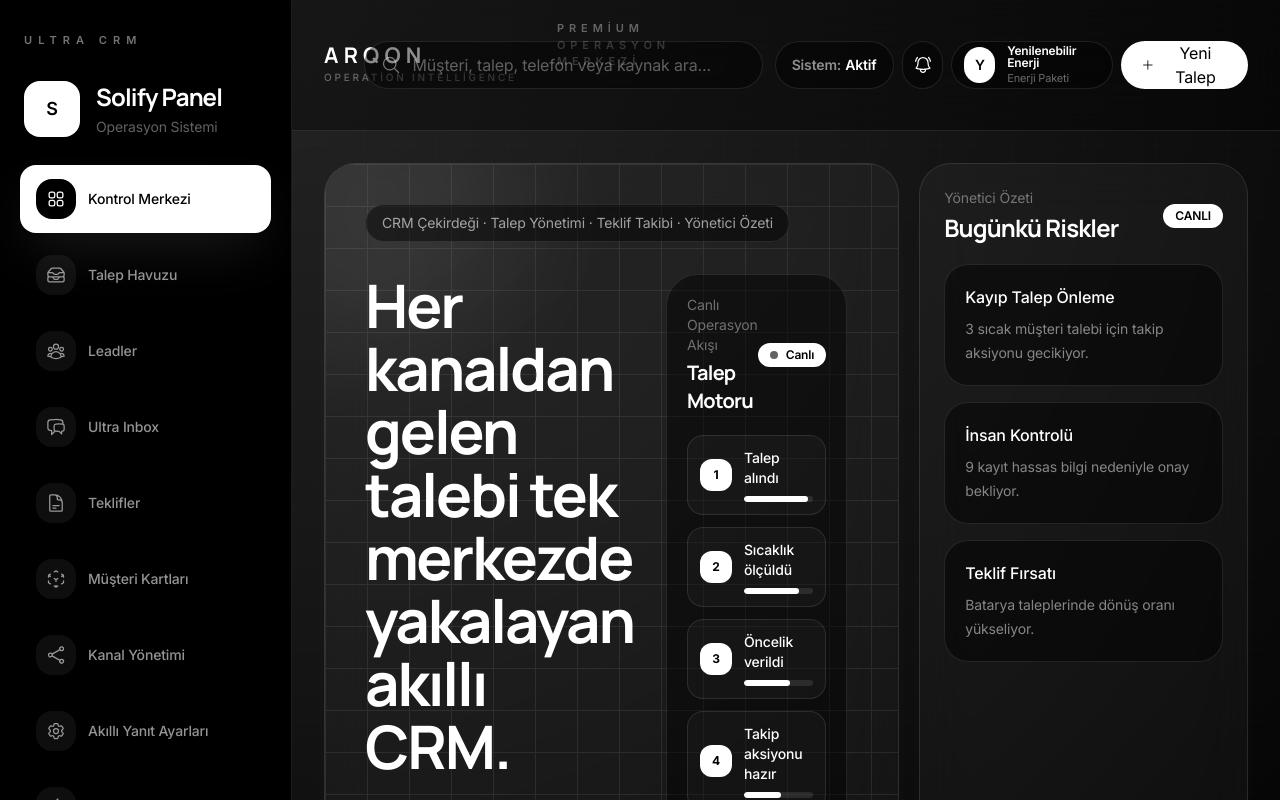
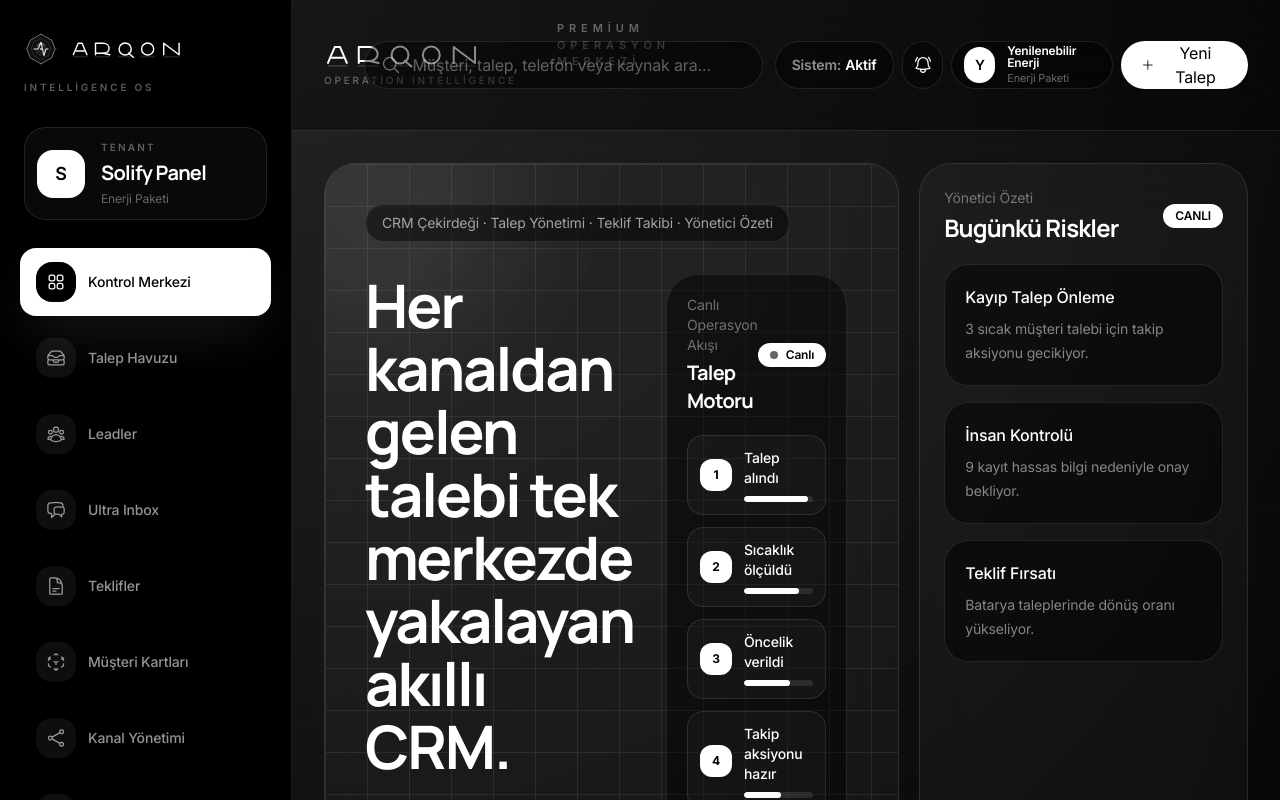
Before and after one commit to ULTRABRT/ultra-crm-panel, a Next.js app: page / in a window 1280 px wide. Shown: the top 800 px of the page. Built offline with nearby package versions, Linux system fonts and the light colour scheme.

Commit message:
add arqon brand logo system

```diff
--- a/components/Header.tsx
+++ b/components/Header.tsx
@@ -6,6 +6,7 @@ import {
   HiOutlineMagnifyingGlass,
   HiOutlinePlus,
 } from "react-icons/hi2";
+import { ArqonWordmark } from "./brand/ArqonWordmark";
 import { useDnaSafe } from "../context/DnaContext";
 import { resolveLabel } from "../lib/dna/keys";
 
@@ -77,9 +78,11 @@ export function Header() {
       <div className="flex min-h-[104px] flex-col gap-4 px-5 py-5 lg:flex-row lg:items-center lg:justify-between lg:px-8">
         <div className="flex min-w-0 flex-col gap-3 sm:flex-row sm:items-center sm:gap-5">
           <div className="shrink-0">
-            <div className="arqon-wordmark text-[1.35rem] font-bold leading-none tracking-[0.24em] text-white">
-              ARQON
-            </div>
+            <ArqonWordmark
+              className="h-7 w-40"
+              decorative={false}
+              label="Arqon"
+            />
             <div className="mt-1 text-[10px] font-medium uppercase tracking-[0.28em] text-white/35">
               Operation Intelligence
             </div>
--- a/components/Sidebar.tsx
+++ b/components/Sidebar.tsx
@@ -14,6 +14,7 @@ import {
   HiOutlineSquares2X2,
   HiOutlineUserGroup,
 } from "react-icons/hi2";
+import { ArqonLockup } from "./brand/ArqonLockup";
 
 type SidebarItem = {
   label: string;
@@ -84,20 +85,26 @@ export function Sidebar() {
     <aside className="sticky top-0 hidden h-screen w-[292px] shrink-0 border-r border-white/10 bg-black/80 backdrop-blur-2xl lg:flex">
       <div className="flex min-h-0 w-full flex-col">
         <div className="shrink-0 px-6 pb-5 pt-8">
-          <p className="text-[11px] font-semibold uppercase tracking-[0.55em] text-white/45">
-            Ultra CRM
-          </p>
+          <div>
+            <ArqonLockup emblemSize={34} />
+            <p className="mt-2 text-[10px] font-semibold uppercase tracking-[0.28em] text-white/35">
+              Intelligence OS
+            </p>
+          </div>
 
-          <div className="mt-8 flex items-center gap-4">
-            <div className="flex h-14 w-14 shrink-0 items-center justify-center rounded-2xl bg-white text-lg font-semibold text-black">
+          <div className="mt-8 flex items-center gap-4 rounded-[1.35rem] border border-white/10 bg-white/[0.035] p-3">
+            <div className="flex h-12 w-12 shrink-0 items-center justify-center rounded-2xl bg-white text-lg font-semibold text-black">
               S
             </div>
 
             <div className="min-w-0">
-              <h2 className="truncate text-2xl font-semibold tracking-tight text-white">
+              <p className="text-[10px] font-semibold uppercase tracking-[0.22em] text-white/35">
+                Tenant
+              </p>
+              <h2 className="mt-1 truncate text-xl font-semibold tracking-tight text-white">
                 Solify Panel
               </h2>
-              <p className="mt-1 text-sm text-white/38">Operasyon Sistemi</p>
+              <p className="mt-1 text-xs text-white/38">Enerji Paketi</p>
             </div>
           </div>
         </div>
--- a/components/boot/BootScreen.tsx
+++ b/components/boot/BootScreen.tsx
@@ -1,4 +1,7 @@
 import type { CSSProperties } from "react";
+
+import { ArqonEmblem } from "../brand/ArqonEmblem";
+import { ArqonWordmark } from "../brand/ArqonWordmark";
 
 /**
  * Arqon — Boot Screen (Master)
@@ -21,7 +24,6 @@ type BootScreenProps = {
   onSkip: () => void;
 };
 
-const WORDMARK = "ARQON".split("");
 const SIGNAL_TEXT = "Operasyon merkezi hazirlaniyor";
 
 /** SVG path "kalemle ciziliyor" efekti — gecikmeli stroke reveal */
@@ -271,25 +273,28 @@ export function BootScreen({
                 />
               </svg>
             </div>
+
+            <div className="pointer-events-none absolute inset-0 flex items-center justify-center">
+              <ArqonEmblem
+                className="h-24 w-24 opacity-95 drop-shadow-[0_0_28px_rgba(255,255,255,0.12)]"
+                decorative
+                size={96}
+              />
+            </div>
           </div>
 
           {/* ---- Wordmark ---- */}
-          <div className="mb-5 flex items-center justify-center">
-            {WORDMARK.map((letter, index) => (
-              <span
-                key={`${letter}-${index}`}
-                className={`arqon-letter inline-block text-[clamp(2.6rem,5vw,4.25rem)] font-semibold tracking-[0.52em] text-white ${
-                  reducedMotion ? "arqon-letter--static" : ""
-                }`}
-                style={{
-                  animationDelay: `${2.6 + index * 0.09}s`,
-                  fontFamily: "var(--font-geist-sans), sans-serif",
-                  paddingLeft: index === 0 ? "0.52em" : undefined,
-                }}
-              >
-                {letter}
-              </span>
-            ))}
+          <div
+            className={`arqon-letter mb-5 flex items-center justify-center ${
+              reducedMotion ? "arqon-letter--static" : ""
+            }`}
+            style={{ animationDelay: "2.6s" }}
+          >
+            <ArqonWordmark
+              className="h-16 w-[21rem] max-w-[82vw]"
+              decorative={false}
+              label="Arqon"
+            />
           </div>
 
           {/* ---- Tagline ---- */}
@@ -297,7 +302,7 @@ export function BootScreen({
             className={`arqon-tagline mb-12 text-[0.78rem] uppercase tracking-[0.42em] text-white/45 ${
               reducedMotion ? "arqon-tagline--static" : ""
             }`}
-            style={{ fontFamily: "var(--font-geist-sans), sans-serif" }}
+            style={{ fontFamily: "var(--font-inter), sans-serif" }}
           >
             Intelligence, Sharpened.
           </p>
@@ -328,7 +333,7 @@ export function BootScreen({
         type="button"
         onClick={onSkip}
         className="absolute right-6 bottom-6 z-20 rounded-full border border-white/10 bg-white/[0.03] px-5 py-2 text-[0.7rem] font-medium uppercase tracking-[0.28em] text-white/55 backdrop-blur-md transition-[transform,color,border-color,background-color] duration-200 hover:-translate-y-0.5 hover:border-white/25 hover:bg-white/[0.07] hover:text-white focus-visible:outline-none focus-visible:ring-2 focus-visible:ring-white/30"
-        style={{ fontFamily: "var(--font-geist-sans), sans-serif" }}
+        style={{ fontFamily: "var(--font-inter), sans-serif" }}
       >
         Atla
       </button>
--- /dev/null
+++ b/components/brand/ArqonEmblem.tsx
@@ -0,0 +1,83 @@
+import type { SVGProps } from "react";
+
+type ArqonEmblemProps = Omit<SVGProps<SVGSVGElement>, "role"> & {
+  decorative?: boolean;
+  label?: string;
+  size?: number | string;
+  variant?: "dark" | "light";
+};
+
+export function ArqonEmblem({
+  decorative = true,
+  label = "Arqon",
+  size = 56,
+  variant = "dark",
+  className = "",
+  ...props
+}: ArqonEmblemProps) {
+  const tone = variant === "light" ? "text-black" : "text-white";
+
+  return (
+    <svg
+      aria-hidden={decorative || undefined}
+      aria-label={decorative ? undefined : label}
+      className={`${tone} ${className}`}
+      fill="none"
+      height={size}
+      role={decorative ? undefined : "img"}
+      viewBox="0 0 96 96"
+      width={size}
+      xmlns="http://www.w3.org/2000/svg"
+      {...props}
+    >
+      <path
+        d="M48 6 78.5 23.5 88 48 78.5 72.5 48 90 17.5 72.5 8 48 17.5 23.5 48 6Z"
+        fill="currentColor"
+        opacity="0.055"
+      />
+      <path
+        d="M48 6 78.5 23.5 88 48 78.5 72.5 48 90 17.5 72.5 8 48 17.5 23.5 48 6Z"
+        stroke="currentColor"
+        strokeLinejoin="round"
+        strokeWidth="2"
+        opacity="0.62"
+      />
+      <path
+        d="M48 18 68 29.5 76 48 68 66.5 48 78 28 66.5 20 48 28 29.5 48 18Z"
+        stroke="currentColor"
+        strokeLinejoin="round"
+        strokeWidth="1.4"
+        opacity="0.26"
+      />
+      <path
+        d="M48 27 61.5 34.8 67 48 61.5 61.2 48 69 34.5 61.2 29 48 34.5 34.8 48 27Z"
+        fill="currentColor"
+        opacity="0.075"
+      />
+      <path
+        d="M28 48H39.6L48 29.5 56.4 66.5 61.8 48H68"
+        stroke="currentColor"
+        strokeLinecap="round"
+        strokeLinejoin="round"
+        strokeWidth="3.2"
+        opacity="0.86"
+      />
+      <path
+        d="M38.8 38.4 48 28.8 57.2 38.4"
+        stroke="currentColor"
+        strokeLinecap="round"
+        strokeLinejoin="round"
+        strokeWidth="2.2"
+        opacity="0.72"
+      />
+      <circle cx="48" cy="48" fill="currentColor" opacity="0.84" r="2.7" />
+      <path
+        d="M48 6V0M48 96v-6M90 48h6M0 48h6"
+        stroke="currentColor"
+        strokeLinecap="round"
+        strokeWidth="1.3"
+        opacity="0.24"
+      />
+    </svg>
+  );
+}
--- /dev/null
+++ b/components/brand/ArqonLockup.tsx
@@ -0,0 +1,34 @@
+import type { HTMLAttributes } from "react";
+
+import { ArqonEmblem } from "./ArqonEmblem";
+import { ArqonWordmark } from "./ArqonWordmark";
+
+type ArqonLockupProps = HTMLAttributes<HTMLDivElement> & {
+  emblemSize?: number | string;
+  label?: string;
+  variant?: "dark" | "light";
+};
+
+export function ArqonLockup({
+  className = "",
+  emblemSize = 36,
+  label = "Arqon",
+  variant = "dark",
+  ...props
+}: ArqonLockupProps) {
+  return (
+    <div
+      aria-label={label}
+      className={`inline-flex items-center gap-3 ${className}`}
+      role="img"
+      {...props}
+    >
+      <ArqonEmblem decorative size={emblemSize} variant={variant} />
+      <ArqonWordmark
+        className="h-5 w-[7.25rem]"
+        decorative
+        variant={variant}
+      />
+    </div>
+  );
+}
--- /dev/null
+++ b/components/brand/ArqonWordmark.tsx
@@ -0,0 +1,53 @@
+import type { SVGProps } from "react";
+
+type ArqonWordmarkProps = Omit<SVGProps<SVGSVGElement>, "role"> & {
+  decorative?: boolean;
+  label?: string;
+  variant?: "dark" | "light";
+};
+
+export function ArqonWordmark({
+  decorative = true,
+  label = "Arqon",
+  variant = "dark",
+  className = "",
+  ...props
+}: ArqonWordmarkProps) {
+  const tone = variant === "light" ? "text-black" : "text-white";
+
+  return (
+    <svg
+      aria-hidden={decorative || undefined}
+      aria-label={decorative ? undefined : label}
+      className={`${tone} ${className}`}
+      fill="none"
+      role={decorative ? undefined : "img"}
+      viewBox="0 0 322 56"
+      xmlns="http://www.w3.org/2000/svg"
+      {...props}
+    >
+      <g
+        stroke="currentColor"
+        strokeLinecap="round"
+        strokeLinejoin="round"
+        strokeWidth="4"
+      >
+        <path d="M8 44 21.6 12H32.4L46 44" />
+        <path d="M15.6 33.5H38.4" />
+        <path d="M70 44V12H91.5C101 12 108 18.1 108 26.1S101 40 91.5 40H70" />
+        <path d="M91.2 40 110 44" />
+        <circle cx="153" cy="28" r="17" />
+        <path d="M162.5 39.5 176 51" />
+        <circle cx="216" cy="28" r="17" />
+        <path d="M261 44V12L304 44V12" />
+      </g>
+      <g stroke="currentColor" strokeLinecap="round" strokeWidth="1.4" opacity="0.38">
+        <path d="M8 50H46" />
+        <path d="M70 50H110" />
+        <path d="M134 50H176" />
+        <path d="M197 50H235" />
+        <path d="M261 50H304" />
+      </g>
+    </svg>
+  );
+}
```
